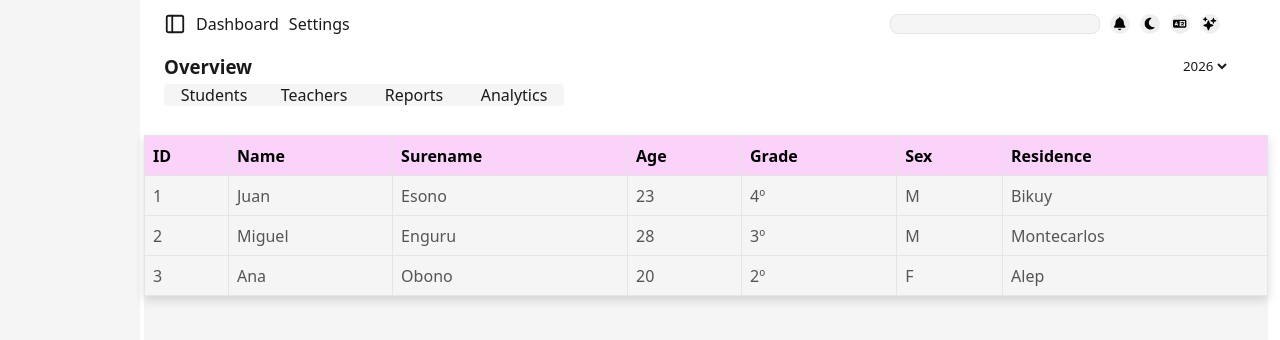
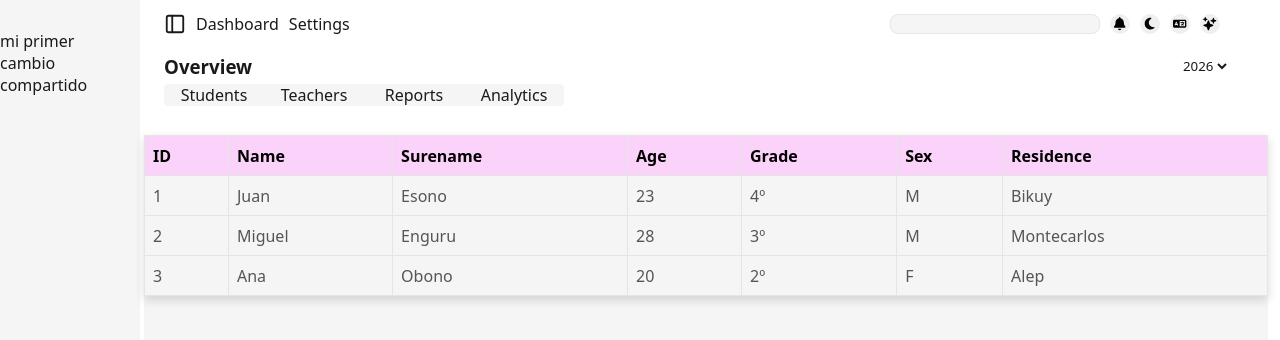
Before and after one commit to evangelistax/school, a React (Vite) app: page / in a window 1280 px wide. Shown: the top 340 px of the page. Built offline with nearby package versions, Linux system fonts and the light colour scheme.

Commit message:
mi primer commit compartido

```diff
--- a/src/components/aside.jsx
+++ b/src/components/aside.jsx
@@ -6,7 +6,9 @@ export default function Aside() {
   const classname = isOpen ? "aside" : "aside collapsed";
   return (
     <div className={classname}>
-      <nav className="sidebar-nav"></nav>
+      <nav className="sidebar-nav">
+        <p>mi primer cambio compartido</p>
+      </nav>
     </div>
   );
 }
```
